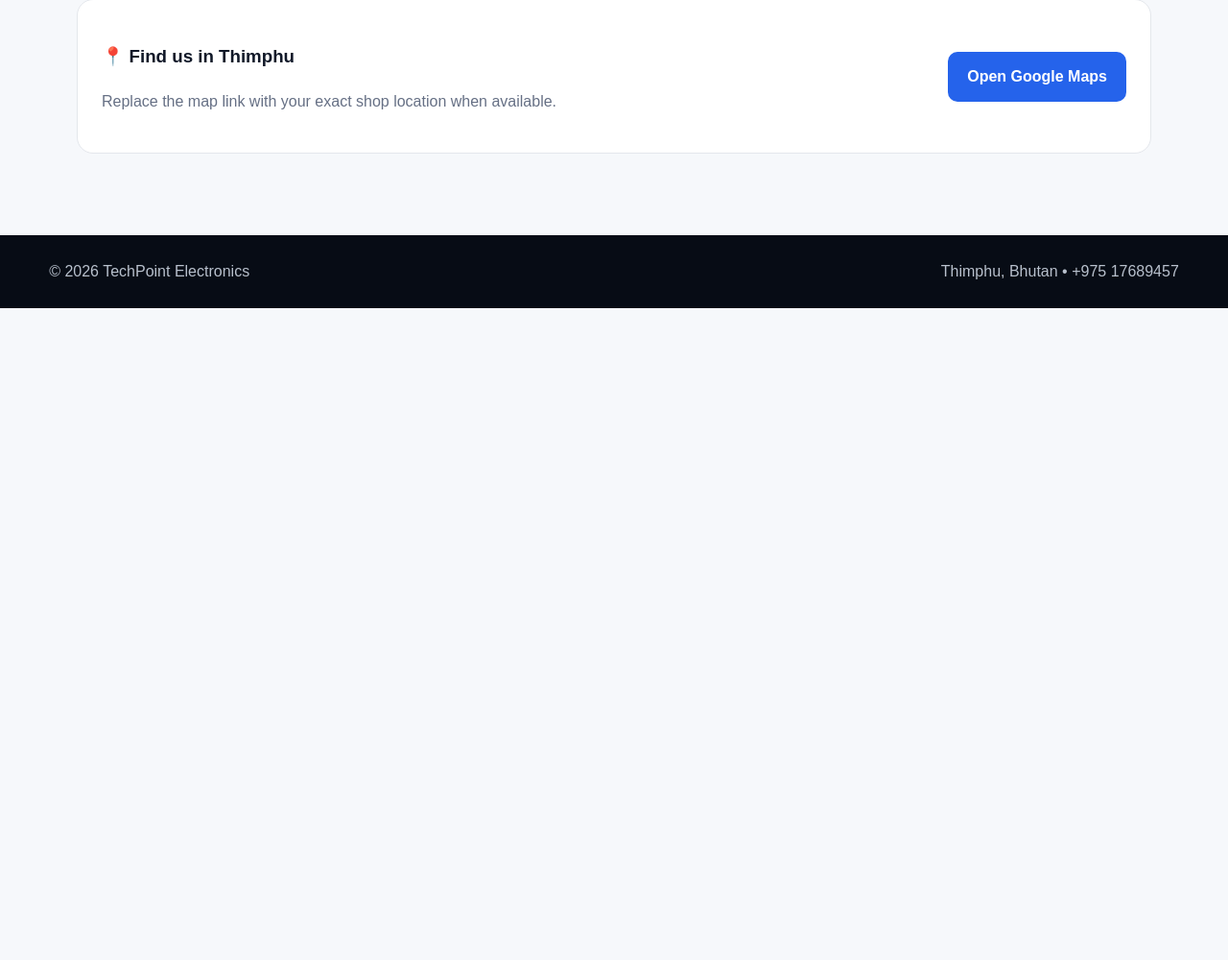
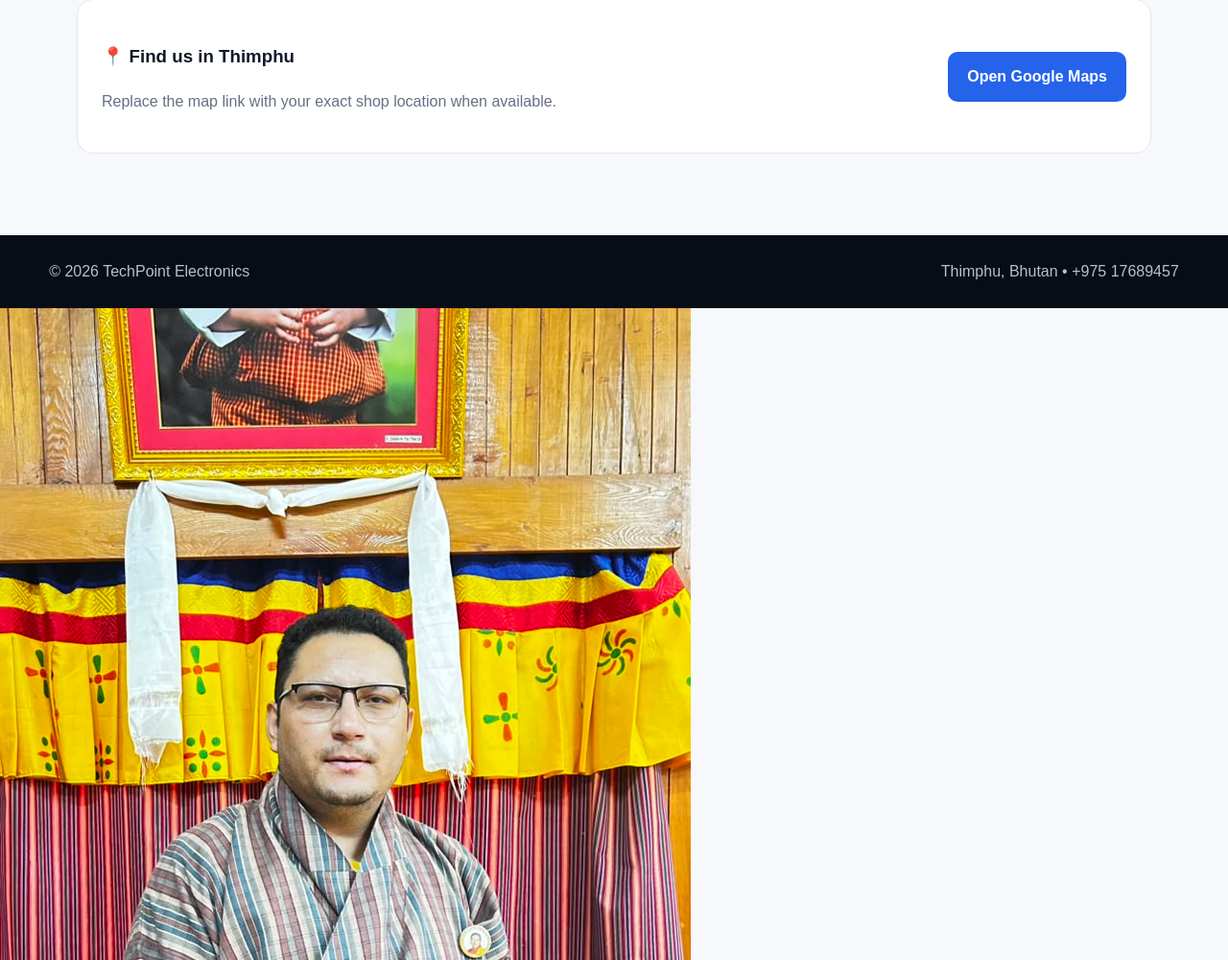
Before and after one commit to manibaraily/TechPoint-Electronics, a plain HTML site: page index.html in a window 1280 px wide. Shown: the part 2920-3920 px from the top of the page at 96% size. Before the commit the page ends 3241 px from the top, so only its background shows below. Drawn offline with Linux system fonts and the light colour scheme.

Commit message:
Update index.html

```diff
--- a/index.html
+++ b/index.html
@@ -512,3 +512,6 @@
 
 </body>
 </html>
+<div class="profile-photo">
+  <img src="Photo3.jpeg" alt="TechPoint Electronics">
+</div>
```
